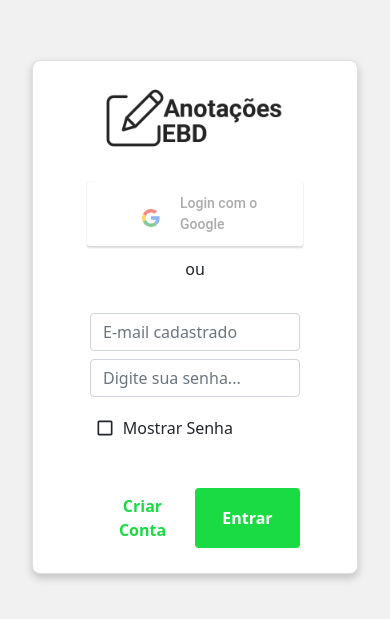
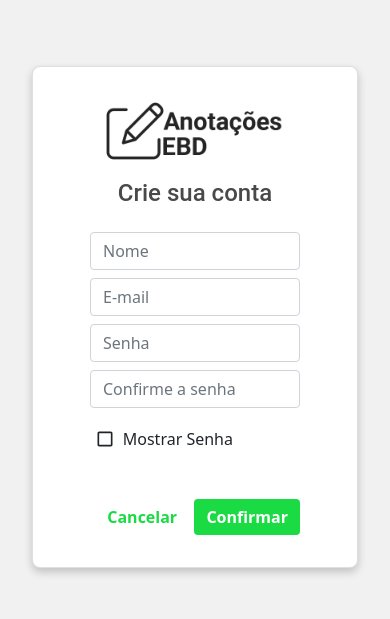
Before and after one commit to techpib/ap-view-reactjs-anotacoes-ebd, a React (Create React App) app: page / in a window 390 px wide. Shown: the part 105-724 px from the top of the page. Built offline with nearby package versions, Linux system fonts and the light colour scheme.

Commit message:
FormCadastro

```diff
--- a/src/App.js
+++ b/src/App.js
@@ -4,13 +4,14 @@ import Card from 'react-bootstrap/Card'
 import './assets/App.css';
 
 import FormLogin from './components/Login';
+import FormCadastro from './components/Cadastro';
 
 const App = () => {
 
   return (
       <section className="pagina-base">
         <Card className="card-login">
-          <FormLogin/>
+          <FormCadastro/>
         </Card>
       </section>
     );
--- a/src/components/Cadastro/FormCadastro.jsx
+++ b/src/components/Cadastro/FormCadastro.jsx
@@ -1,57 +1,54 @@
-import React from "react";
+import React, {useState} from "react";
 
 import Form from 'react-bootstrap/Form';
 import Button from 'react-bootstrap/Button';
+
+import MostrarSenha from "../utils/MostrarSenha";
 
 import "./estilo.css";
 import logo from "../../assets/logo.png";
 
 const FormCadastro = () => {
 
+    const [senha, setSenha] = useState("");
+    const [senhaConfirmada, setSenhaConfirmada] = useState("");
+    const [mostrar, setMostrar] = useState(false);
+
     return (
-        <Form className="form-login">
-        <div className="logo-login">
-            <img src={logo}/>
+        <Form className="form-cadastro">
+            <div className="logo-cadastro">
+                <img src={logo} />
             </div>
-        <div className="login-google">
-            <GoogleLoginComponent />
-            <p>ou</p>
+            <div className="titulo-form">
+                <h1>Crie sua conta</h1>
             </div>
-        <div className="inputs-login">
+            <div className="inputs-cadastro">
                 <Form.Group>
-                <Form.Control type="email" placeholder="E-mail cadastrado" />
+                    <Form.Control type="text" placeholder="Nome" />
                 </Form.Group>
 
                 <Form.Group>
-                <Form.Control type={mostrar ? "text" : "password"} placeholder="Digite sua senha..." value={senha} onChange={e => {setSenha(e.target.value)}}/>
+                    <Form.Control type="email" placeholder="E-mail" />
                 </Form.Group>
-            <div className="mostrar-senha">
-                <div className="check-senha">
-                    {
-                        mostrar ? (
-                            <MdCheckBox
-                                size={20}
-                                onClick={handleClick}
-                            />
-                        ) :
-                        (
-                            <MdCheckBoxOutlineBlank
-                                size={20}
-                                onClick={handleClick}
-                            />
-                        )}
-                </div>
-                <p>Mostrar Senha</p>
-            </div>
+
+                <Form.Group>
+                    <Form.Control type={mostrar ? "text" : "password"} placeholder="Senha" value={senha} onChange={e => { setSenha(e.target.value) }} />
+                </Form.Group>
+
+                <Form.Group>
+                    <Form.Control type={mostrar ? "text" : "password"} placeholder="Confirme a senha" value={senhaConfirmada} onChange={e => { setSenhaConfirmada(e.target.value) }} />
+                </Form.Group>
+
+                <MostrarSenha mostrar={mostrar} funcao={setMostrar}></MostrarSenha>
             </div>
 
-        <div className="buttons-login">
+            <div className="buttons-cadastro">
                 <Form.Group >
-                <Button variant="primary" type="submit" className="buttons-login-criar-conta">
-                    Criar Conta
+                    <Button variant="primary" type="submit" className="buttons-cadastro-cancelar">
+                        Cancelar
                     </Button>
-                <Button variant="primary" type="submit" className="buttons-login-entrar">
-                    Entrar
+                    <Button variant="primary" type="submit" className="buttons-cadastro-confirmar">
+                        Confirmar
                     </Button>
                 </Form.Group>
             </div>
--- a/src/components/Cadastro/estilo.css
+++ b/src/components/Cadastro/estilo.css
@@ -0,0 +1,269 @@
+.form-cadastro{
+    display: flex;
+    flex-direction: column;
+    justify-content: center;
+    align-items: center;
+    width: auto;
+    height: auto;
+    margin-left: 3em;
+    margin-right: 3em;
+}
+
+.form-cadastro div{
+    margin-top: 0.5em;
+}
+
+.form-cadastro p{
+    margin-top: 1em;
+}
+
+.logo-cadastro{
+    display: flex;
+    justify-content: center;
+    align-items: center;
+    padding: none;
+}
+
+.titulo-form {
+    display: flex;
+    width: 100%;
+    justify-content: center;
+}
+
+.titulo-form h1 {
+    font-family: "Roboto";
+    font-size: 150%;
+    color: #494949;
+}
+
+.inputs-cadastro {
+    width: 100%;
+    margin-bottom: 1em;
+}
+
+.form-cadastro input {
+    width: 100%;
+}
+
+.buttons-cadastro {
+    width: 100%;
+    margin-bottom: 1em;
+}
+
+.buttons-cadastro div {
+    width: 100%;
+    display: flex;
+    justify-content: space-between;
+}
+
+.buttons-cadastro div button {
+    width: 150px;
+}
+
+.buttons-cadastro-cancelar {
+    color: #1ADB44;
+    background-color: white;
+    border: none;
+    font-weight: bold;
+}
+
+.buttons-cadastro-cancelar:hover {
+    color: white;
+    background-color: #1ADB44;
+}
+
+.buttons-cadastro-confirmar {
+    color: white;
+    background-color: #1ADB44;
+    border: none;
+    font-weight: bold;
+}
+
+.buttons-cadastro-confirmar:hover {
+    color: white;
+    background-color: #16bb3a;
+}
+
+@media screen and (max-width: 1024px) {
+}
+
+@media screen and (max-width: 1000px) {
+    .form-cadastro{
+        margin-left: 2em;
+        margin-right: 2em;
+        max-height: 30em;
+    }
+
+    .form-cadastro p{
+        margin-top: 1em;
+    }
+
+    .form-cadastro img{
+        width: 300px;
+    }
+
+}
+
+@media screen and (max-width: 900px) {
+    .form-cadastro{
+        margin-left: 1.9em;
+        margin-right: 1.9em;
+    }
+
+    .form-cadastro p{
+        margin-top: 0.95em;
+    }
+
+    .form-cadastro img{
+        width: 290px;
+    }
+
+}
+
+@media screen and (max-width: 800px) {
+    .form-cadastro{
+        margin-left: 1.8em;
+        margin-right: 1.8em;
+    }
+
+    .form-cadastro p{
+        margin-top: 0.90em;
+    }
+
+    .form-cadastro img{
+        width: 270px;
+    }
+
+}
+
+@media screen and (max-width: 700px) {
+    .form-cadastro{
+        margin-left: 1.7em;
+        margin-right: 1.7em;
+    }
+
+    .form-cadastro p{
+        margin-top: 0.85em;
+    }
+
+    .form-cadastro img{
+        width: 270px;
+    }
+
+}
+
+@media screen and (max-width: 600px) {
+    .form-cadastro{
+        margin-left: 1.6em;
+        margin-right: 1.6em;
+    }
+
+    .form-cadastro p{
+        margin-top: 0.80em;
+    }
+
+    .form-cadastro img{
+        width: 260px;
+    }
+
+    .inputs-cadastro {
+        width: 90%;
+    }
+
+    .buttons-cadastro {
+        width: 90%;
+    }
+}
+
+@media screen and (max-width: 500px) {
+    .form-cadastro{
+        margin-left: 1.5em;
+        margin-right: 1.5em;
+    }
+
+    .form-cadastro p{
+        margin-top: 0.75em;
+    }
+
+    .form-cadastro img{
+        width: 250px;
+    }
+
+    .inputs-cadastro {
+        width: 80%;
+    }
+
+    .buttons-cadastro {
+        width: 80%;
+    }
+
+}
+
+@media screen and (max-width: 400px) {
+    .form-cadastro{
+        margin-left: 1.4em;
+        margin-right: 1.4em;
+    }
+
+    .form-cadastro p{
+        margin-top: 0.70em;
+    }
+
+    .form-cadastro img{
+        width: 200px;
+    }
+
+    .inputs-cadastro {
+        width: 70%;
+    }
+
+    .buttons-cadastro {
+        width: 70%;
+    }
+}
+
+@media screen and (max-width: 300px) {
+    .form-cadastro{
+        margin-left: 1.3em;
+        margin-right: 1.3em;
+    }
+
+    .form-cadastro p{
+        margin-top: 0.65em;
+    }
+
+    .form-cadastro img{
+        width: 170px;
+    }
+
+    .inputs-cadastro {
+        width: 60%;
+    }
+
+    .buttons-cadastro {
+        width: 60%;
+    }
+}
+
+@media screen and (max-width: 200px) {
+    .form-cadastro{
+        margin-left: 1.2em;
+        margin-right: 1.2em;
+    }
+
+    .form-cadastro p{
+        margin-top: 0.60em;
+    }
+
+    .form-cadastro img{
+        width: 140px;
+    }
+
+    .inputs-cadastro {
+        width: 10%;
+    }
+
+    .buttons-cadastro {
+        width: 10%;
+    }
+}
```
Lines whose indentation alone changed are shown as unchanged.
